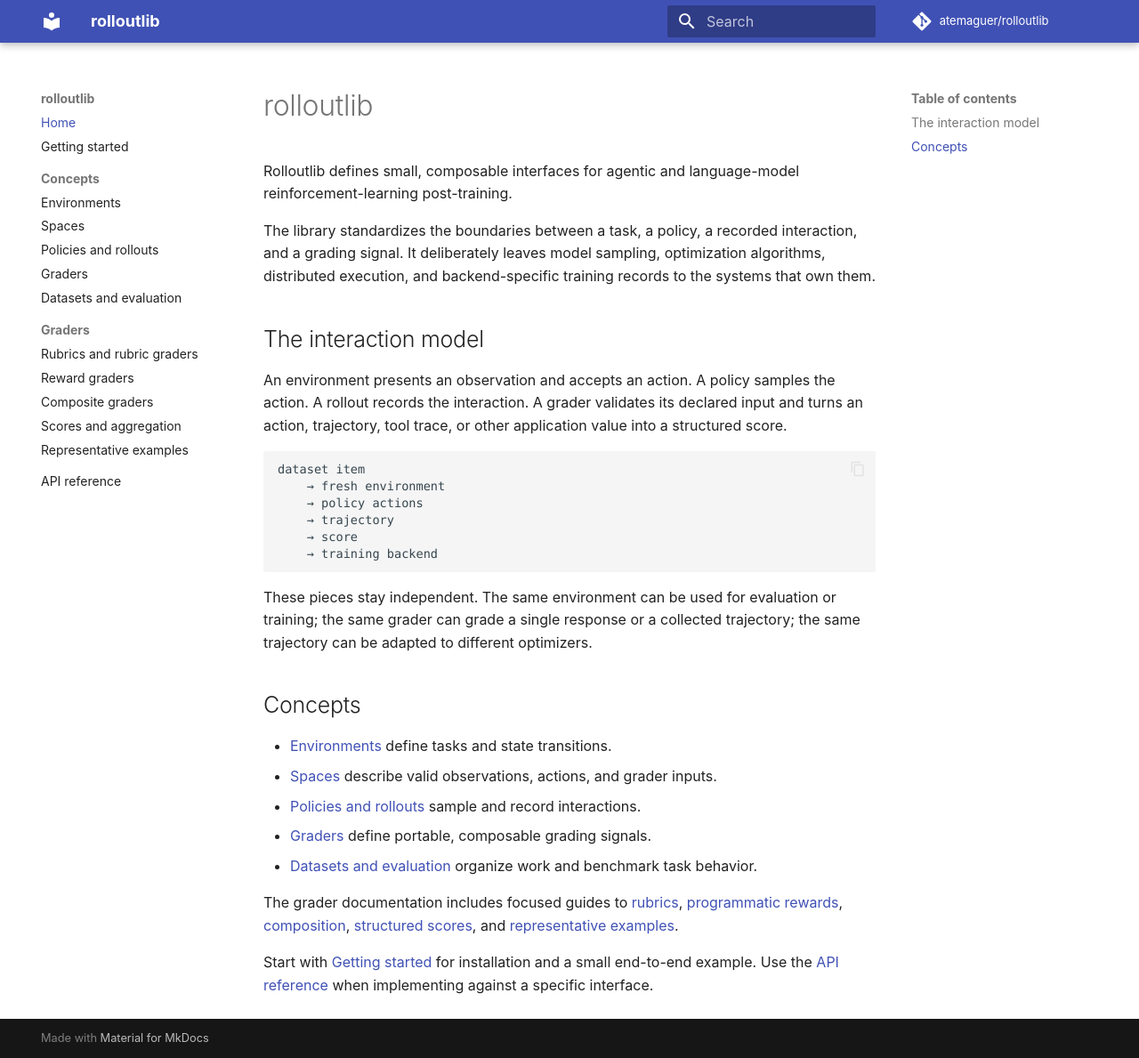
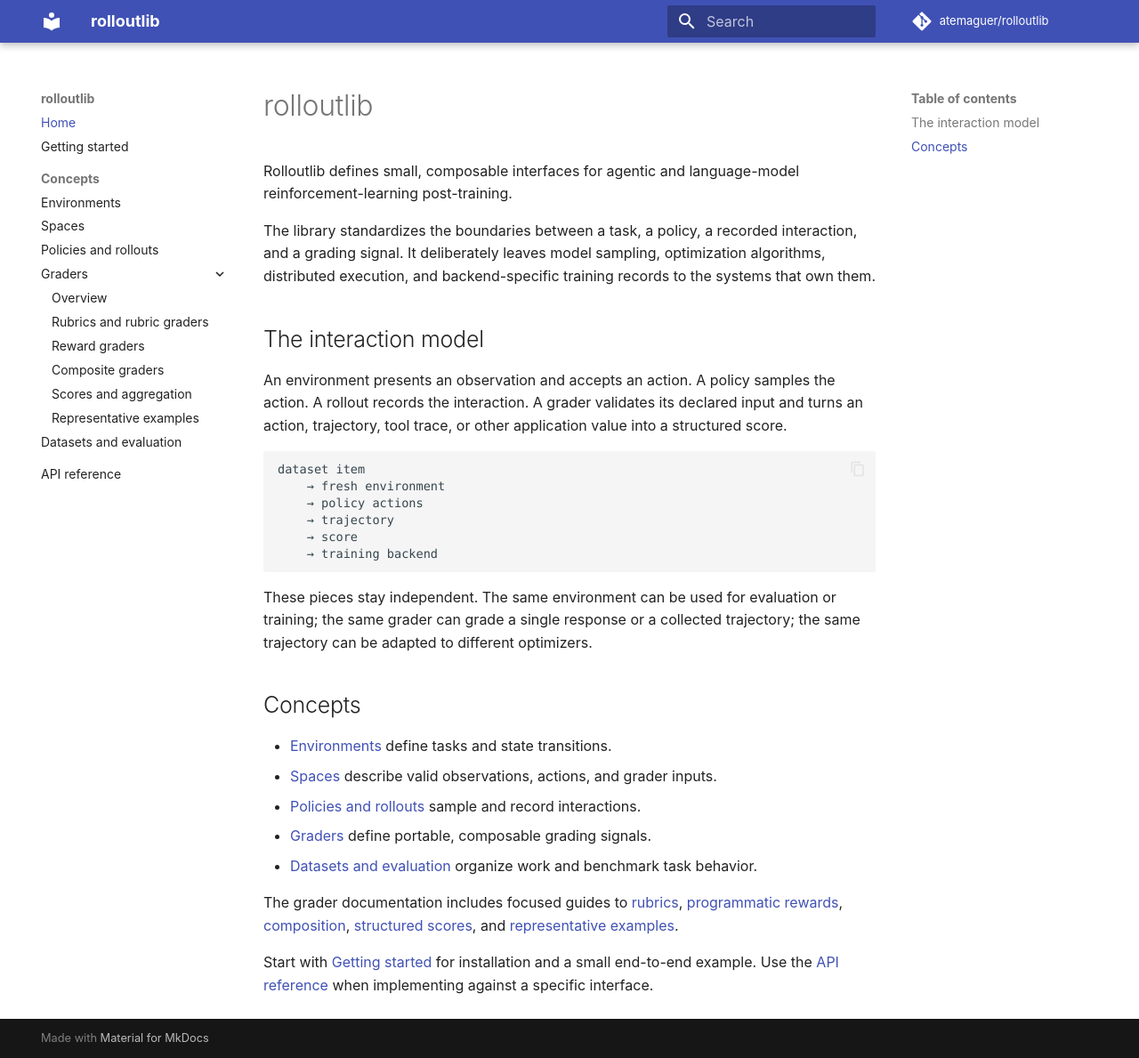
Before and after one commit to atemaguer/rolloutlib, an MkDocs documentation site: the page built from docs/index.md, in a window 1280 px wide and 1189 px high. Shown: the whole window at 89% size. Built offline with MkDocs 1.6.1 and Material for MkDocs 9.7.7, drawn with Linux system fonts in a browser that asks for light colours; comment, search, counter and statistics services are not loaded; some of the changed lines change nothing that is shown.

Commit message:
Nest grader guides under concepts navigation

```diff
--- a/mkdocs.yml
+++ b/mkdocs.yml
@@ -43,12 +43,12 @@ nav:
       - Environments: concepts/environments.md
       - Spaces: concepts/spaces.md
       - Policies and rollouts: concepts/rollouts.md
-      - Graders: concepts/graders.md
+      - Graders:
+          - Overview: concepts/graders.md
+          - Rubrics and rubric graders: graders/rubrics.md
+          - Reward graders: graders/reward-graders.md
+          - Composite graders: graders/composite-graders.md
+          - Scores and aggregation: graders/scores-and-aggregation.md
+          - Representative examples: graders/examples.md
       - Datasets and evaluation: concepts/datasets-and-evaluation.md
-  - Graders:
-      - Rubrics and rubric graders: graders/rubrics.md
-      - Reward graders: graders/reward-graders.md
-      - Composite graders: graders/composite-graders.md
-      - Scores and aggregation: graders/scores-and-aggregation.md
-      - Representative examples: graders/examples.md
   - API reference: api.md
```
